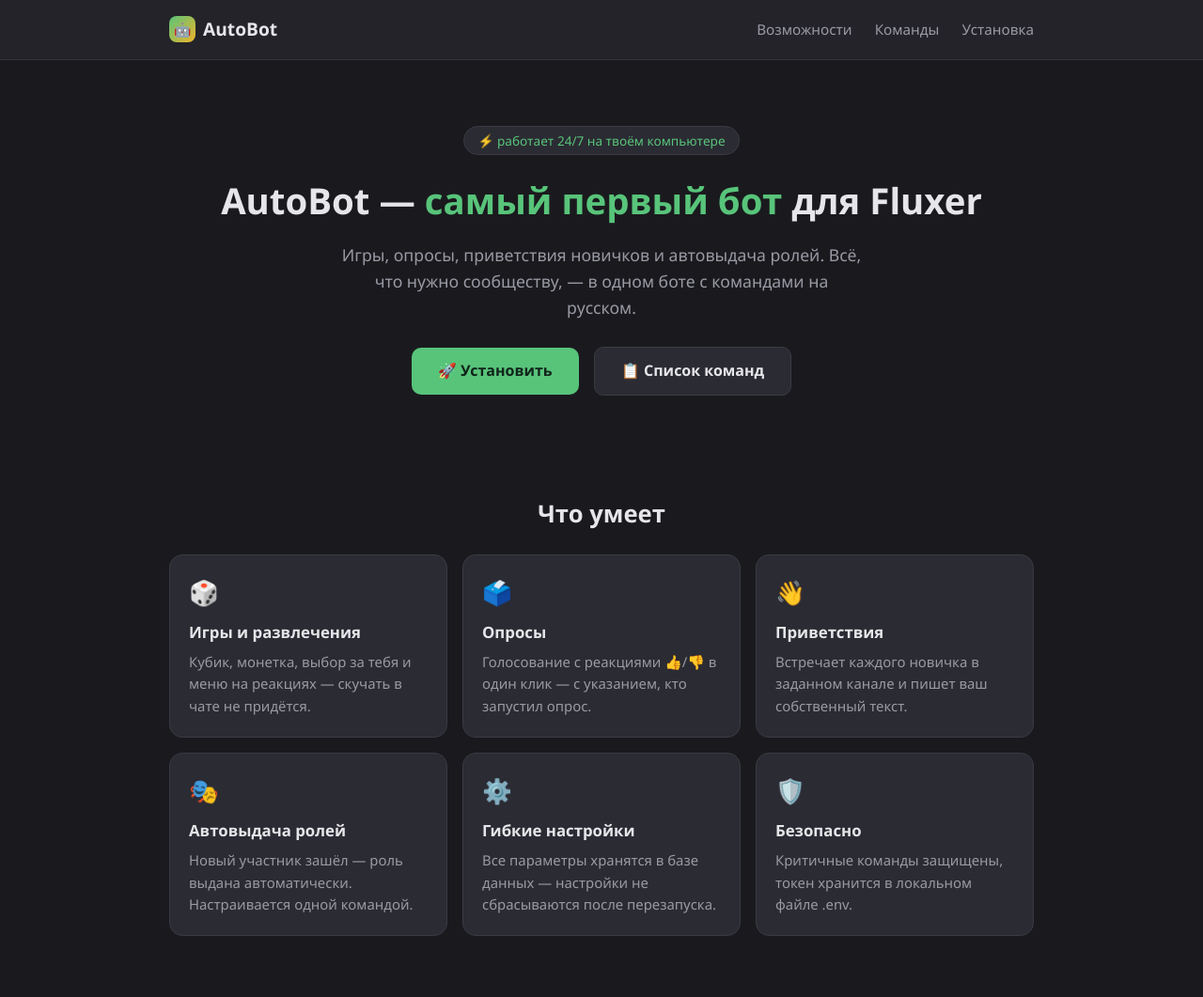
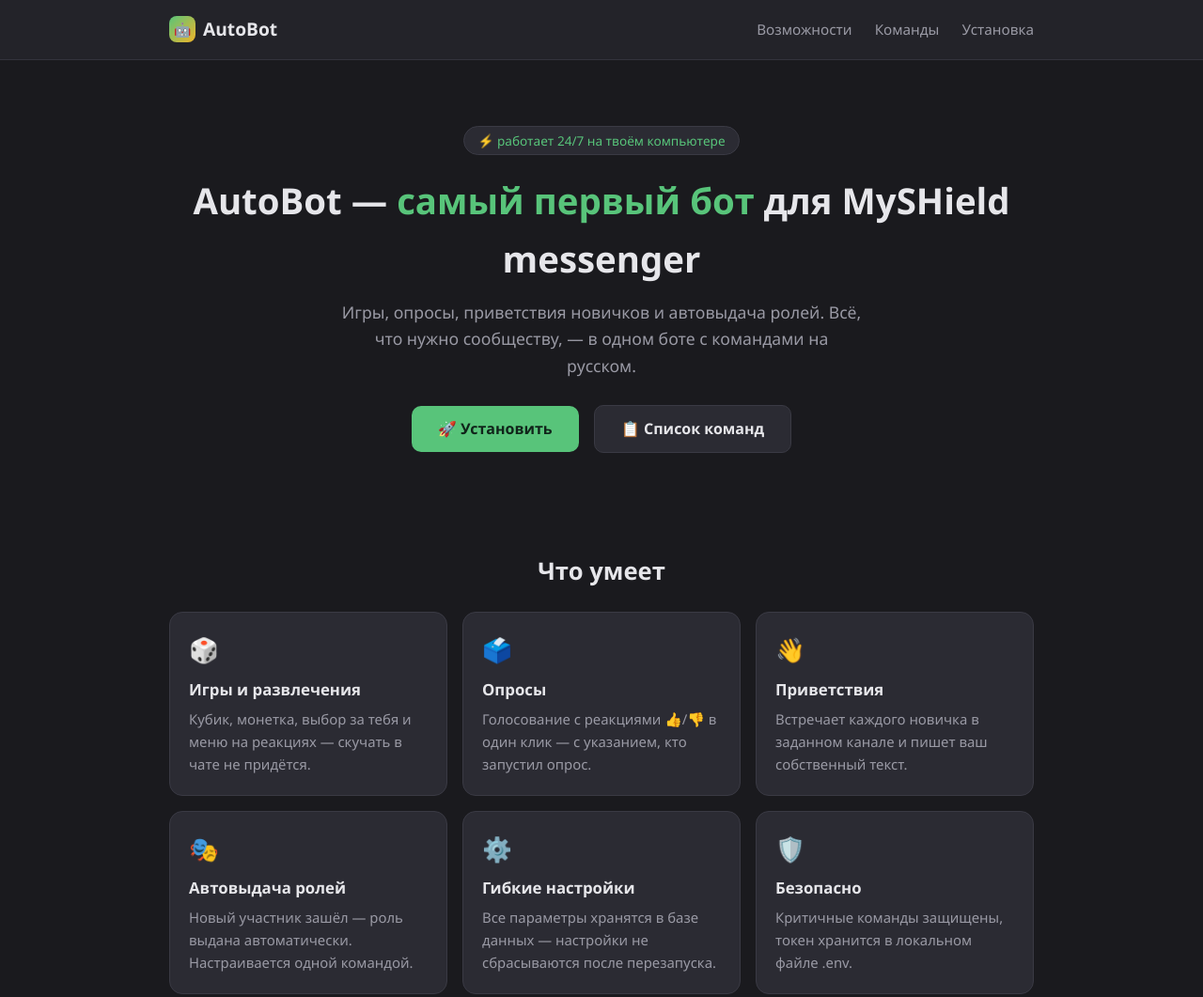
Before and after one commit to KriperBoom/AutoBot, a plain HTML site: page index.html in a window 1280 px wide. Shown: the top 1061 px of the page at 94% size. Drawn offline with Linux system fonts and the light colour scheme.

Commit message:
Update index.html

```diff
--- a/index.html
+++ b/index.html
@@ -127,7 +127,7 @@
 <div class="hero">
   <div class="container">
     <div class="badge">⚡ работает 24/7 на твоём компьютере</div>
-    <h1>AutoBot — <span>самый первый бот</span> для Fluxer</h1>
+    <h1>AutoBot — <span>самый первый бот</span> для MySHield messenger</h1>
     <p>Игры, опросы, приветствия новичков и автовыдача ролей. Всё, что нужно сообществу, — в одном боте с командами на русском.</p>
     <a class="btn btn-primary" href="#install">🚀 Установить</a>
     <a class="btn btn-ghost" href="#commands">📋 Список команд</a>
```
